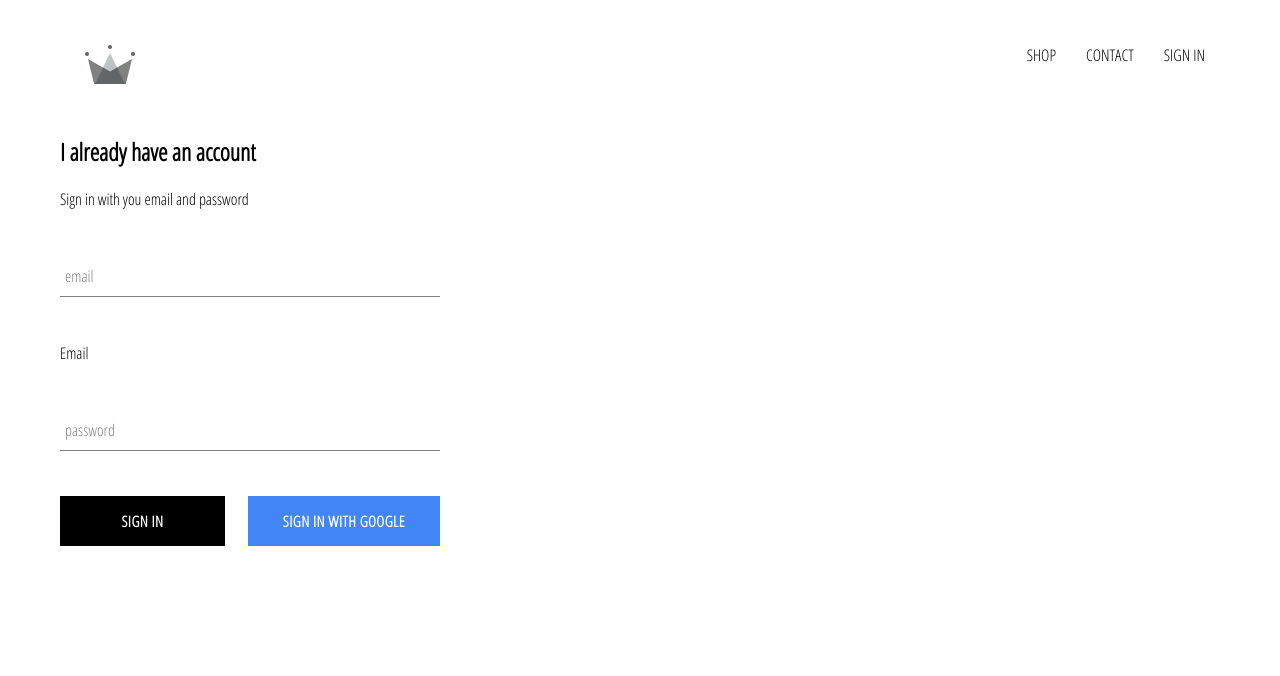
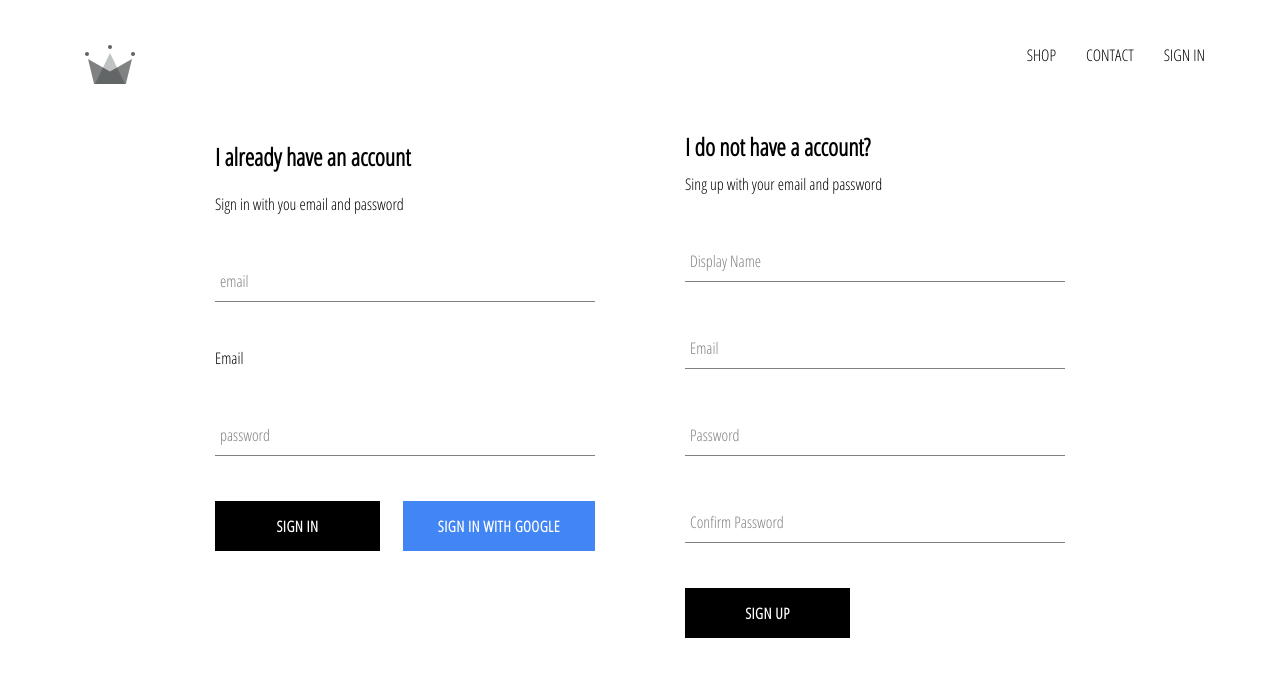
Before and after one commit to morar03/E-commerce-React, a React (Create React App) app: page /signin in a window 1280 px wide. Shown: the top 676 px of the page. Built offline with nearby package versions, Linux system fonts and the light colour scheme; no server answers.

Commit message:
implemented firebase utils, included ability to store

```diff
--- a/src/App.js
+++ b/src/App.js
@@ -10,7 +10,7 @@
 
 import { Switch, Route } from 'react-router-dom';
 
-import { auth } from './firebase/firebase.utils';
+import { auth, createUserProfileDocument } from './firebase/firebase.utils';
 
 
 class App extends React.Component {
@@ -21,10 +21,27 @@
     }
   }
 
+  unsubscribeFromAuth = null;
+
   componentDidMount(){
-    auth.onAuthStateChanged(user => {
-      this.setState({ currentUser: user });
-    })
+    this.unsubscribeFromAuth = auth.onAuthStateChanged(async userAuth => {
+
+      if (userAuth) {
+        const userRef = await createUserProfileDocument(userAuth);
+
+        userRef.onSnapshot( snapShot => {
+          this.setState(
+            {
+              currentUser : {
+                id: snapShot.id,
+                ...snapShot.data()
+              }
+          });
+        });
+      }
+
+      this.setState({ currentUser: userAuth });
+    });
   }
 
   componentWillUnmount() {
--- /dev/null
+++ b/src/components/sign-up/sign-up.component.jsx
@@ -0,0 +1,98 @@
+import React from 'react';
+
+import FormInput from '../form-input/form-input.component';
+import CustomButton from '../custom-button/custom-button.component';
+
+import { auth, createUserProfileDocument } from '../../firebase/firebase.utils';
+
+import './sign-up.style.scss';
+
+class SignUp extends React.Component {
+    constructor(){
+        super();
+        this.state = {
+            displayName: '',
+            email: '',
+            password: '',
+            confirmPassword: ''
+        }
+    }
+
+    handleSubmit = async event => {
+        event.preventDefault();
+        const {displayName, email, password, confirmPassword} = this.state;
+
+        if(password != confirmPassword){
+            alert("password don't match");
+            return;
+        }
+        try {
+            const {user} = await auth.createUserWithEmailAndPassword(email, password);
+
+            await createUserProfileDocument(user, {displayName});
+            this.setState({
+                displayName: '',
+                email: '',
+                password: '',
+                confirmPassword: ''
+            });
+
+        } catch (error){
+            console.error(error);
+        }
+    };
+
+    handleChange = event => {
+        const { name, value } = event.target;
+
+        this.setState({[name]: value});
+    }
+
+    render(){
+        const {displayName, email, password, confirmPassword} = this.state;
+        return(
+            <div className='sign-up'>
+                <h2 className='title'>I do not have a account?</h2>
+                <span>Sing up with your email and password</span>
+                <form className='sign-up-form' onSubmit={this.handleSubmit}>
+                    <FormInput
+                        type='text'
+                        name='displayName'
+                        value={displayName}
+                        onChange={this.handleChange}
+                        label='Display Name'
+                        required
+                    />
+                    <FormInput
+                        type='text'
+                        name='email'
+                        value={email}
+                        onChange={this.handleChange}
+                        label='Email'
+                        required
+                    />
+                    <FormInput
+                        type='password'
+                        name='password'
+                        value={password}
+                        onChange={this.handleChange}
+                        label='Password'
+                        required
+                    />
+                    <FormInput
+                        type='password'
+                        name='confirmPassword'
+                        value={confirmPassword}
+                        onChange={this.handleChange}
+                        label='Confirm Password'
+                        required
+                    />
+
+                   <CustomButton type='submit'>SIGN UP</CustomButton>
+                </form>
+            </div>
+        )
+    }
+}
+
+export default SignUp;
--- /dev/null
+++ b/src/components/sign-up/sign-up.style.scss
@@ -0,0 +1,8 @@
+.sign-up {
+    display: flex ;
+    flex-direction: column;
+    width: 380px;
+    .title {
+        margin: 10px 0;
+    }
+}
--- a/src/firebase/firebase.utils.js
+++ b/src/firebase/firebase.utils.js
@@ -12,6 +12,30 @@
     measurementId: "G-11051S6SXF"
   };
 
+  export const createUserProfileDocument = async(userAuth, additionalData) => {
+      if(!userAuth) return;
+      const userRef = firestore.doc(`users/${userAuth.uid}`);
+      const snapShot = await userRef.get();
+
+      if(!snapShot.exists){
+          const {displayName, email} = userAuth;
+          const createAt = new Date();
+
+
+      try{
+        await userRef.set({
+            displayName,
+            email,
+            createAt,
+            ...additionalData
+        })
+      } catch (error) {
+        console.log('error creating user', error.message);
+      }
+    }
+    return userRef;
+  };
+
   firebase.initializeApp(config);
 
   export const auth = firebase.auth();
--- a/src/pages/sign-in-and-sign-up/sign-in-and-sign-up.component.jsx
+++ b/src/pages/sign-in-and-sign-up/sign-in-and-sign-up.component.jsx
@@ -4,10 +4,12 @@
 import './sign-in-and-sign-up.styles.scss';
 
 import SignIn from '../../components/sign-in/sign-in.component';
+import SignUp from '../../components/sign-up/sign-up.component';
 
 const SignInAndSignUpPage = () => (
     <div className='sign-in-and-sign-up'>
         <SignIn/>
+        <SignUp/>
     </div>
 );
 
--- a/src/pages/sign-in-and-sign-up/sign-in-and-sign-up.styles.scss
+++ b/src/pages/sign-in-and-sign-up/sign-in-and-sign-up.styles.scss
@@ -0,0 +1,6 @@
+.sign-in-and-sign-up{
+    width: 850px;
+    display: flex;
+    justify-content: space-between;
+    margin: 30px auto;
+}
```
